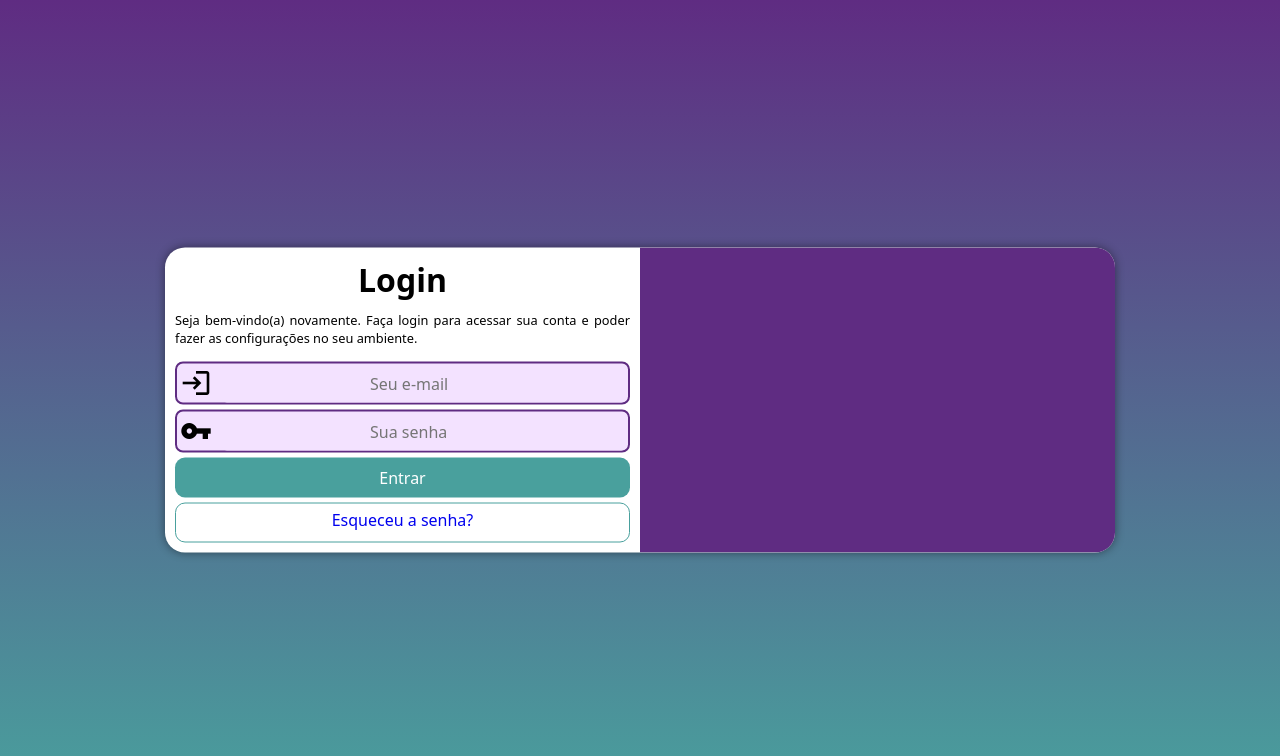
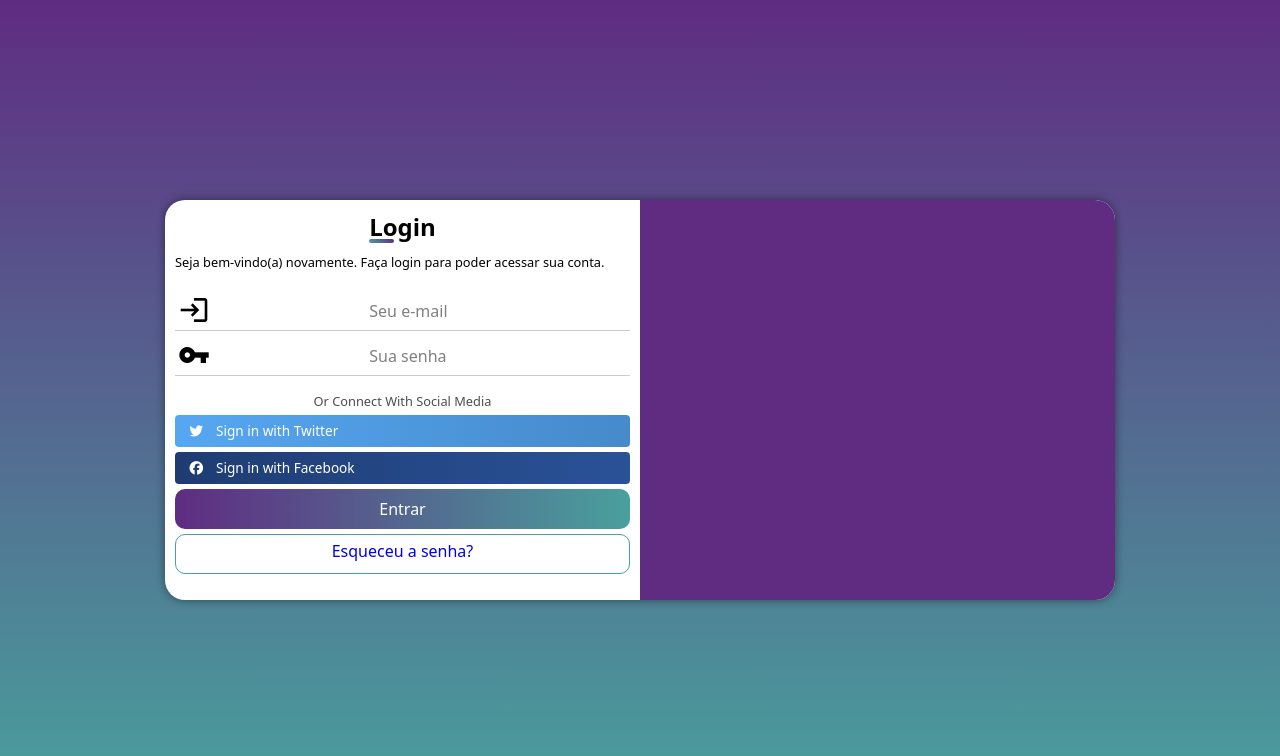
Before and after one commit to DanielArrais155/projeto-login, a plain HTML site: page index.html in a window 1280 px wide. Drawn offline with Linux system fonts and the light colour scheme.

Commit message:
atualização responsivo, html e css

```diff
--- a/estilos/media-query.css
+++ b/estilos/media-query.css
@@ -5,24 +5,40 @@
         background-image: linear-gradient(to top, #49a09d, #5f2c82);
     }
 
-    section#login{
+    #login{
         width: 80vw;
-        height: 285px;
+        height: 350px;
 
     }
-    section#login > div#imagem{
+    #login > div#imagem{
         float: left;
         width: 30%;
         height: 100%;
     }
 
-    div.campo input{
+    .campo input{
         padding-left: 33%;
     }
 
-    section#login > div#formulario{
+    #login > div#formulario{
         float: right;
         width: 70%;
+    }
+
+    main h1{
+        position: relative;
+        text-align: center;
+        margin-bottom: 5px;
+    }
+
+    main h1::before{
+        content: '';
+        position: absolute;
+        height: 4px;
+        width: 25px;
+        margin-bottom: 0px;
+        border-radius: 8px;
+        background: linear-gradient(45deg, #49a09d, #5f2c82);
     }
  }
 
@@ -31,18 +47,18 @@
         background-image: linear-gradient(to top, #49a09d, #5f2c82);
     }
 
-    section#login{
+    #login{
         width: 950px;
-        height: 305px;
+        height: 400px;
     }
 
-    section#login > div#imagem{
+    #login > div#imagem{
         float: right;
         width: 50%;
         height: 100%;
     }
 
-    section#login > div#formulario{
+    #login > div#formulario{
         float: left;
         width: 50%;
     }
@@ -51,15 +67,25 @@
         margin-top: 10px 0px;
     }
 
-    div.campo input{
+    .campo input{
         padding-left: 33%;
     }
 
-    div#formulario > h1{
-        font-size: 2em;
+    main h1{
+        position: relative;
+        text-align: center;
+        margin-bottom: 5px;
     }
 
-    div#formulario > p{
+    main h1::before{
+        content: '';
+        position: absolute;
+        height: 4px;
+        width: 25px;
+        border-radius: 8px;
+        background: linear-gradient(45deg, #49a09d, #5f2c82);
+    }
+    #formulario > p{
         font-size: 0.8em;
         margin: 10px 0px;
     }
--- a/estilos/style.css
+++ b/estilos/style.css
@@ -19,7 +19,7 @@ main{
     width: 100vw;
 }
 
-section#login{
+#login{
     position: absolute;
     top: 50%;
     left: 50%;
@@ -27,7 +27,7 @@ section#login{
 
     background-color: white;
     width: 250px;
-    height: 500px;
+    height: 550px;
     border-radius: 20px;
     box-shadow: 0px 0px 10px rgba(0, 0, 0, 0.450);
 
@@ -36,81 +36,171 @@ section#login{
     transition-timing-function: ease;
 }
 
-section#login > div#imagem {
+#login > div#imagem {
     display: block;
     background: #5f2c82 url(../imagens/entrada.jpg ) no-repeat;
     background-size: cover;
     background-position: left bottom;
-    height: 200px;
+    height: 150px;
 }
 
-section#login > div#formulario{
+#login > div#formulario{
     display: block;
     padding: 10px;
+
 }
 
-div#formulario > h1{
+main h1{
+    position: relative;
     text-align: center;
     margin-bottom: 5px;
 }
 
-div#formulario > p{
+main h1::before{
+    content: '';
+    position: absolute;
+    height: 4px;
+    width: 25px;
+    bottom: 0px;
+    border-radius: 8px;
+    background: linear-gradient(45deg, #49a09d, #5f2c82);
+}
+
+#formulario > p{
     padding-bottom: 5px;
     text-align: justify;
     font-size: 0.8em;
 }
 
-form > div.campo{
-    background-color: #f3e2ff;
-    border: 2px solid #5f2c82;
+form{
+    display: flex;
+    flex-direction: column;
+}
+
+.campo{
+    position:relative;
     width: 100%;
     display: block;
-    height: 43px;
+    height: 35px;
     border-radius: 8px;
     margin: 5px 0px;
 }
 
-div.campo > label{
-    display: none;
+.campo .underline::before{
+    content:'';
+    position: absolute;
+    height: 1.5px;
+    width: 100%;
+    bottom: -5px;
+    left: 0;
+    background: rgba(0, 0, 0, 0.2);
 }
 
-div.campo > i{
+
+.campo .underline::after{
+    content:'';
+    position: absolute;
+    height: 1.5px;
+    width: 100%;
+    bottom: -5px;
+    left: 0;
+    background: linear-gradient(45deg, #8e2de2, #4a00c0);
+    transform: scaleX(0);
+    transition: all .3s ease-in-out;
+    transform-origin: left;
+}
+
+.campo input:focus ~ .underline::after{
+    transform: scaleX(1);
+}
+
+.campo > i{
     color: rgb(0, 0, 0);
     font-size: 2em;
     width: 40px;
     padding: 3px;
 }
 
-div.campo > input{
-    background-color: #f3e2ff;
+.campo > input{
     font-size: 1em;
     width: calc(100% - 45px);
     height: 98%;
     border: 0px;
     padding-left: 33px;
     border-radius: 6px;
+    outline: none;
     transform: translate(0px, -9px);
 }
 
-div.campo > input:focus-within{
+.campo > input::placeholder{
+    color: rgb(0, 0, 0, 0.5);
+}
+
+.campo > input:focus-within{
     background-color: white;
+}
+
+.campo > label{
+    display: none;
 }
 
 form > input[type=submit]{
     display: block;
     font-size: 1em;
+    font-weight: 300;
     width: 100%;
     height: 40px;
-    background-color: #49a09d;
+    margin-top: 5px;
+    background: linear-gradient(to left, #49a09d, #5f2c82);
     color: white;
     border: none;
     border-radius: 10px;
     cursor: pointer;
+    transition: all 0.3s ease;
 }
 
 form > input[type=submit]:hover{
-    background-color: #2b5c5a;
-    border: 1px solid black ;
+    letter-spacing: 0.5px;
+    background: linear-gradient(to right, #49a09d, #5f2c82);
+}
+
+.footer{
+    display: flex;
+    flex-direction: column;
+    margin-top: 1rem;
+}
+
+.footer span{
+    color: rgb(0, 0, 0, 0.7);
+    font-size: 0.8rem;
+    text-align: center;
+}
+
+.footer .social-field{
+    padding: 0.4rem;
+    border-radius: 4px;
+    font-size: 0.85rem;
+    width: 100%;
+    cursor: pointer;
+    margin-top: 5px;
+}
+
+.footer .social-field a i{
+    margin: 0 0.5rem;
+    width: 15px;
+}
+
+.footer .social-field a{
+    text-decoration: none;
+    color: white;
+}
+
+.footer .social-field.twitter{
+    background: linear-gradient(to right, #56a7f2, #468aca);
+}
+
+.footer .social-field.facebook{
+    background: linear-gradient(to right, #1e3c72, #2a5298);
 }
 
 form > a.botao{
--- a/index.html
+++ b/index.html
@@ -5,6 +5,7 @@
     <meta http-equiv="X-UA-Compatible" content="IE=edge">
     <meta name="viewport" content="width=device-width, initial-scale=1.0">
     <title>Login</title>
+    <script src="https://kit.fontawesome.com/1ab94d0eba.js" crossorigin="anonymous"></script>
     <link rel="stylesheet" href="https://fonts.googleapis.com/icon?family=Material+Icons">
     <link rel="stylesheet" href="estilos/style.css">
     <link rel="stylesheet" href="estilos/media-query.css">
@@ -12,22 +13,44 @@
 <body>
     <main>
         <section id="login">
-            <div id="imagem">
+            <div id="imagem"></div>
 
-            </div>
             <div id="formulario">
                 <h1>Login</h1>
-                <p>Seja bem-vindo(a) novamente. Faça login para acessar sua conta e poder fazer as configurações no seu ambiente.</p>
+                <p>Seja bem-vindo(a) novamente. Faça login para poder acessar sua conta.</p>
                 <form action="login.php" method="post" autocomplete="on">
+
                     <div class="campo">
                         <i class="material-icons">login</i>
                         <input type="email" name="login" id="ilogin" placeholder="Seu e-mail" autocomplete="email" required maxlength="30">
                         <label for="ilogin">Login</label>
+                        <div class="underline"></div>
                     </div>
+
                     <div class="campo">
                         <i class="material-icons">vpn_key</i>
                         <input type="password" name="senha" id="isenha" placeholder="Sua senha" autocomplete="current-password" required minlength="8" maxlength="20">
                         <label for="isenha">Senha</label>
+                        <div class="underline"></div>
+                    </div>
+
+                    <div class="footer">
+                        <span>Or Connect With Social Media</span>
+                        <div class="social-fields">
+                            <div class="social-field twitter">
+                                <a href="#">
+                                    <i class="fab fa-twitter"></i>
+                                    Sign in with Twitter
+                                </a>
+                            </div>
+
+                            <div class="social-field facebook">
+                                <a href="#">
+                                    <i class="fab fa-facebook"></i>
+                                    Sign in with Facebook
+                                </a>
+                            </div>
+                        </div>
                     </div>
                     <input type="submit" value="Entrar">
                     <a href="esqueci.html" class="botao">Esqueceu a senha?</a>
```
